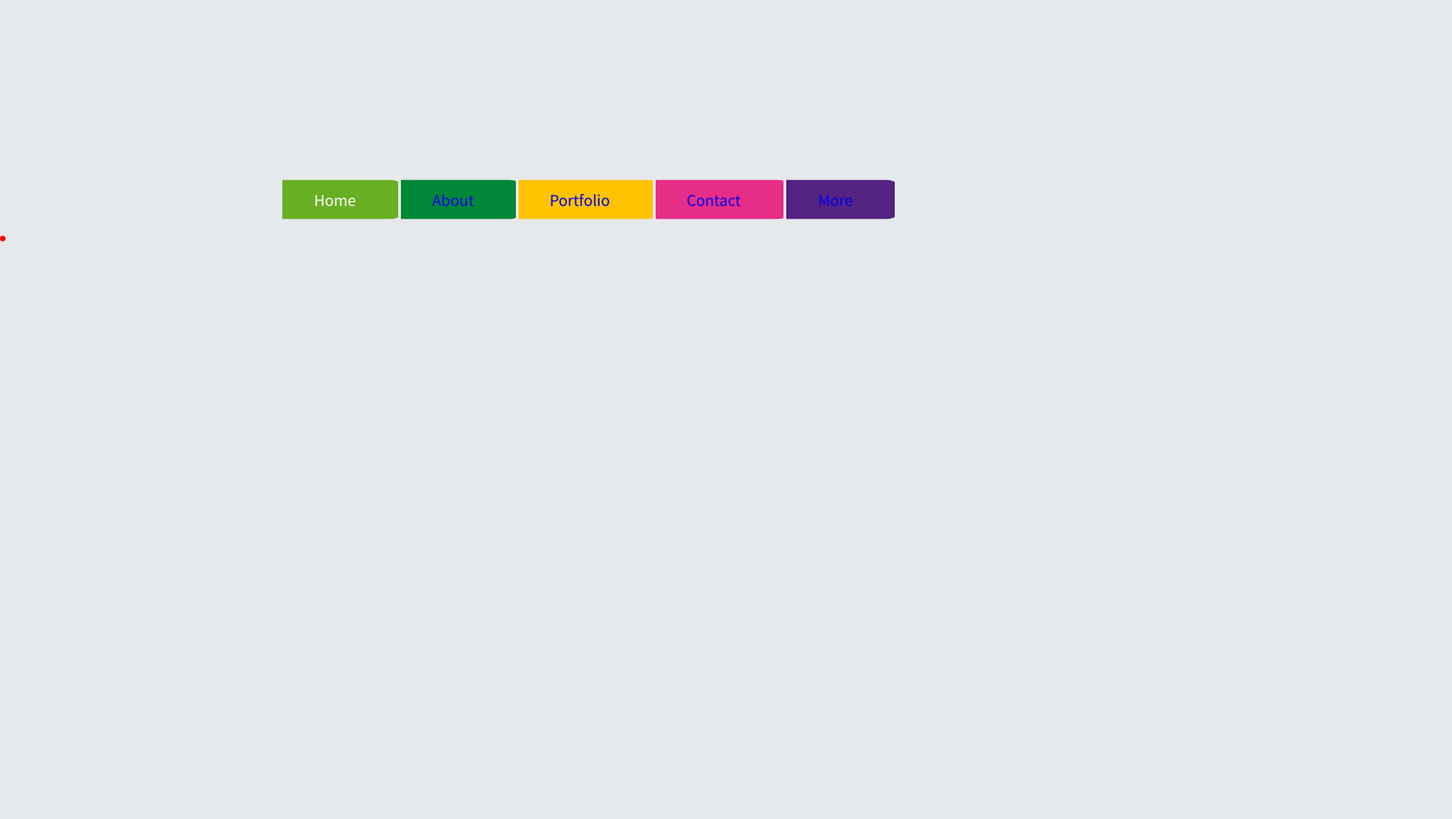
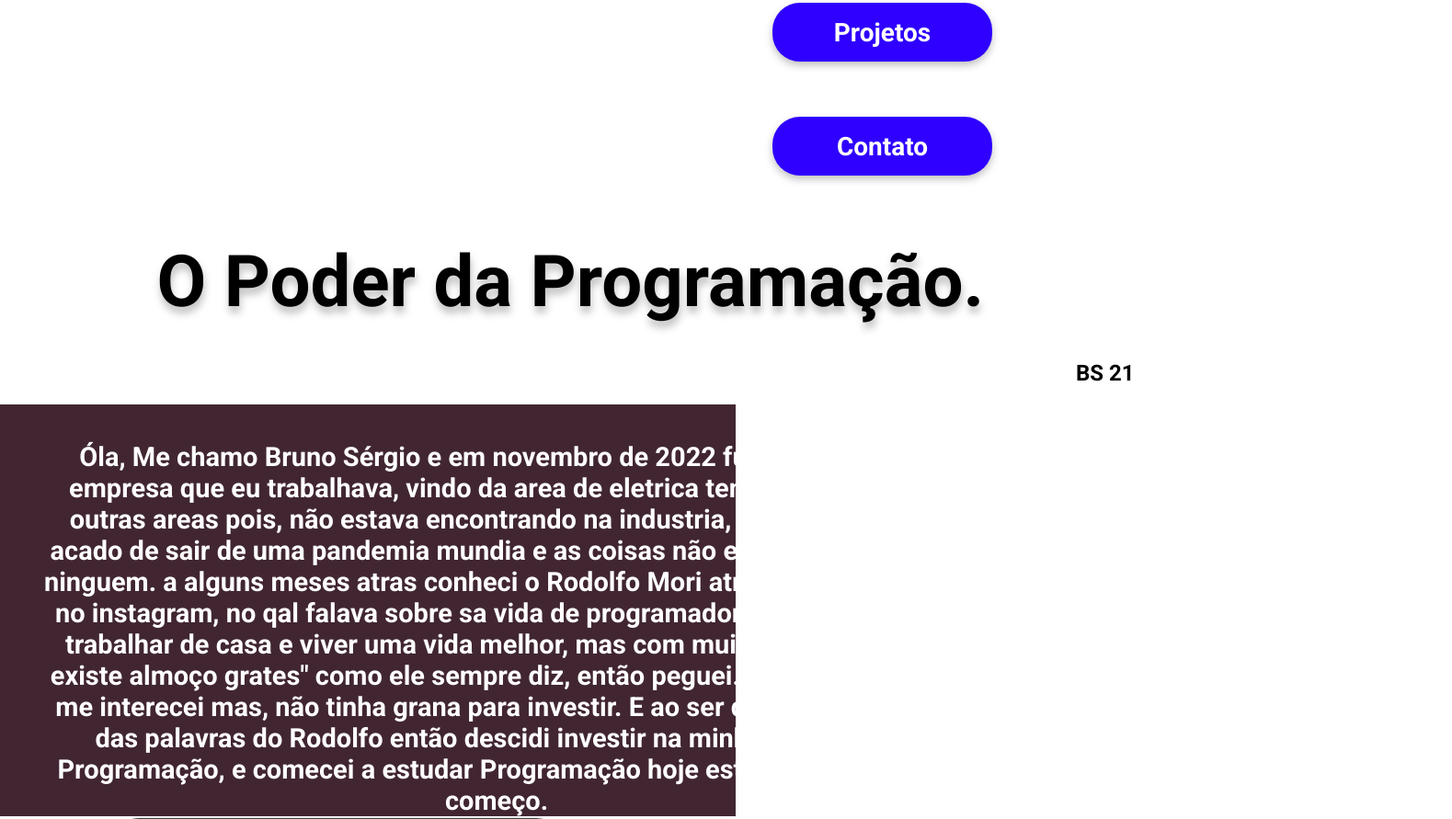
Before and after one commit to oficbrunosergio/Projeto-Site-Principal, a plain HTML site: page index1.html in a window 1280 px wide. Shown: the part 181-1072 px from the top of the page at 92% size, 1579 px wide, since content can reach past the window. Before the commit the page ends 800 px from the top, so only its background shows below. Drawn offline with Linux system fonts and the light colour scheme.

Commit message:
Inicio Pagina principal

```diff
--- a/index1.html
+++ b/index1.html
@@ -1,22 +1,58 @@
 <!DOCTYPE html>
 <html lang="pt-br">
-<head>
-    <meta charset="UTF-8">
-    <meta name="viewport" content="width=device-width, initial-scale=1.0">
-    <link rel="stylesheet" href="./styles1.css"/>
+  <head>
+    <meta charset="UTF-8" />
+    <meta name="viewport" content="width=device-width, initial-scale=1.0" />
+    <link rel="preconnect" href="https://fonts.googleapis.com" />
+    <link rel="preconnect" href="https://fonts.gstatic.com" crossorigin />
+    <link rel="preconnect" href="https://fonts.googleapis.com" />
+    <link rel="preconnect" href="https://fonts.gstatic.com" crossorigin />
+    <link
+      href="https://fonts.googleapis.com/css2?family=Montserrat:wght@400;500;600;700;900&family=Oswald&family=Poppins:wght@400;500;700&family=Roboto:ital,wght@0,100;0,300;0,700;1,100;1,400&display=swap"
+      rel="stylesheet"
+    />
+    <link rel="stylesheet" href="./styles1.css" />
     <title>Nascido para Vencer</title>
-</head>
-<body>
+  </head>
+  <body>
     <nav>
-        <div class="dot"></div>
-        <ul>
-            <li class="active"><a href="#">Home</a></li>
-            <li><a href="#">About</a></li>
-            <li><a href="#">Portfolio</a></li>
-            <li><a href="#">Contact</a></li>
-            <li><a href="#">More</a></li>
-        </ul>
+      <!-- COLOCAR DIREÇÃO NO SRC -->
+      <a href="./index1.html"><button class="button-nav">Inicio</button></a>
+      <a href="./index.html"><button class="button-nav">Projetos</button></a>
+      <a href="#"><button class="button-nav">Contato</button></a>
     </nav>
-</body>
-<script src="./scripts1.js"></script>
+    <h1>O Poder da Programação.</h1>
+    <h2>BS 21</h2>
+    <section>
+    <h3>Óla, Me chamo Bruno Sérgio e em novembro de 2022 fui desligado
+        da empresa que eu trabalhava, vindo da area de eletrica tentei trabalho
+        em outras areas pois, não estava encontrando na industria, afinal
+        tinhamos acado de sair de uma pandemia mundia e as coisas
+        não estavam facil para ninguem. a alguns meses atras conheci o <b>Rodolfo Mori</b>
+        atravez de um video no instagram, no qal falava sobre sa vida de programador,
+        e como poderia trabalhar de casa e viver uma vida melhor, mas com muito esforço,
+        <b>"Não existe almoço grates"</b> como ele sempre diz, então peguei.
+        Nesse momento me interecei mas, não tinha grana para investir.
+        E ao ser desligado lembre das palavras do <b>Rodolfo</b> então descidi investir na minha carreira
+        de <b>Programação,</b> e comecei a estudar <b>Programação</b> hoje
+        estou aqui, e é só o começo. </h3>
+        <img src="./paginaprincipal.img/naoexistealmocogrates.img.png" class="foto-perfil" />
+    </section>
+
+    <div1>
+      <img src="./paginaprincipal.img/celular.png" class="instagram-celular" />
+      <img src="./paginaprincipal.img/insta1.png" class="instagram-1">
+      <img src="./paginaprincipal.img/insta2.png" class="instagram-2">
+      <img src="./paginaprincipal.img/insta-logo.png" class="instagram-logo">
+    </div1>
+  </body>
+  <footer>
+    <p class="main">
+      2023 © Bruno.Ss | Construction and updates | Design by
+      <a href="https://www.instagram.com/oficbruno/" target="_blank"
+        >Bruno.Ss</a
+      >
+    </p>
+  </footer>-
+  <script src="./scripts1.js"></script>
 </html>
--- a/styles.css
+++ b/styles.css
@@ -82,7 +82,7 @@ button {
   cursor: pointer;
 }
 
-.button-nav {
+.button-nav  {
   background: #adff00;
   border-radius: 30px;
   width: 239px;
@@ -96,6 +96,9 @@ button {
   color: #ffffff;
   display: inline-block;
   margin: 30px 5px 0px 30px;
+}
+nav {
+	margin: 30px 0px 20px 770px;
 }
 
 button:hover {
--- a/styles1.css
+++ b/styles1.css
@@ -1,102 +1,70 @@
-@import url(https://fonts.googleapis.com/css?family=Source+Sans+Pro:400);
+/* font-family: 'Roboto', sans-serif; */
+* {
+	margin: 0;
+	padding: 0;
+	box-sizing: border-box;
+	font-family: "Roboto", sans-serif;
+	outline: none;
+  }
 
-*{
-	box-sizing: border-box;
-	padding: 0;
-	margin: 0;
+  /*Aguardando lugar no projeto*/
+
+
+.button-nav {
+	background: #2f00ff;
+	border-radius: 30px;
+	width: 239px; /*DIMENSÃO DO TEXTO*/
+	height: 64px;
+	border: none;
+	cursor: pointer;
+	filter: drop-shadow(0px 4px 4px rgba(0, 0, 0, 0.25));
+	font-weight: 700;
+	font-size: 28px;
+	font-weight: 34px;
+	color: #ffffff;
+	display: inline-block;
+	margin: 30px auto 30px 70px;
+}
+nav {
+	margin: 30px 0px 20px 770px;
 }
 
-body{
-	font-family: 'Source Sans Pro', sans-serif;
-	background-color: rgb(230, 233, 236);
+
+h1 {
+
+	border-radius: 30px; /*ARREDONDAR BORDAS*/
+	width: 939px; /*DIMENSÃO DO TEXTO*/
+	filter: drop-shadow(1px 7px 4px rgba(0, 0, 0, 0.25));
+	font-weight: 700; /*ESPESSURA DA FONTE*/
+	font-size: 78px; /*TAMANHO DAS LETRAS*/
+	margin: 40px auto 40px;
+	cursor: pointer;
+
+}
+h2 {
+	margin: 30px 0px 20px 1170px;
+	width: 409px;
+
+}
+h3 {
+	width: 1000px; /*DIMENSÃO DO TEXTO*/
+	font-weight: 700; /*ESPESSURA DA FONTE*/
+	margin: 20px 0px 20px 20px;
+	font-size: 29px;
+	color: #ffffff;
+
+}
+section {
+	width: 100vh; /*AUTURA*/
+	height: 35vw; /*LARGURA*/
+	position: relative;
+	text-align: center; /*CENTRALIZAR TEXTO*/
+	background-color: #412632;
+	padding: 20px;  /*EXPASSAMENTO INTERNO*/
+
 }
 
-nav{
-	position: fixed;
-	top: 50%;
-	left: 50%;
-	width: 100%;
-	text-align: center;
+.div1 {
 
-	transform: translateX(-50%) translateY(-50%);
-	-webkit-transform: translateX(-50%) translateY(-50%);
 
-	&:after {
-		content:"";
-		display:table;
-		clear:both;
-	}
-
-	ul{
-		li{
-			list-style: none;
-			display: inline-block;
-			overflow: hidden;
-
-			a{
-				display: block;
-				padding: 10px 40px;
-				text-decoration: none;
-				font-size: 18px;
-				position: relative;
-				color: fade(white, 80%);
-				transform: translateX(-15%);
-				border-radius: 50px;
-				width: 130%;
-				text-align: center;
-				transition-duration: 0.25s;
-
-				&:hover{
-					color: white;
-				}
-			}
-
-			&.active{
-				a{
-					color: white;
-				}
-			}
-
-			&:nth-child(1){
-				a{
-					background-color: #69AF23;
-				}
-			}
-
-			&:nth-child(2n){
-				a{
-					background-color: #008737;
-				}
-			}
-
-			&:nth-child(3n){
-				a{
-					background-color: #FFC300;
-				}
-			}
-
-			&:nth-child(4n){
-				a{
-					background-color: #E62D87;
-				}
-			}
-
-			&:nth-child(5n){
-				a{
-					background-color: #552382;
-				}
-			}
-		}
-	}
-
-	.dot{
-		background-color: red;
-		width: 6px;
-		height: 6px;
-		position: absolute;
-		bottom: -20px;
-		left: 0;
-		border-radius: 50%;
-		transition-duration: 0.5s;
-	}
-}
+  }
```
Also changed, not shown: index.html (+5 -5 lines), paginaprincipal.img/celular.png (added), paginaprincipal.img/dotofundosol.img.png (added), paginaprincipal.img/fotoagora.img.png (added), paginaprincipal.img/fotocfundopreto.img.png (added), paginaprincipal.img/fotoperfil.img.jpeg (added), paginaprincipal.img/fotoverticalazul.img.png (added), paginaprincipal.img/futocfundo.png (added), paginaprincipal.img/insta-logo.png (added), paginaprincipal.img/insta1.png (added), paginaprincipal.img/insta2.png (added), paginaprincipal.img/naoexistealmocogrates.img.png (added), paginaprincipal.img/pessoaprogramando.img.jpg (added), 2 other files.
